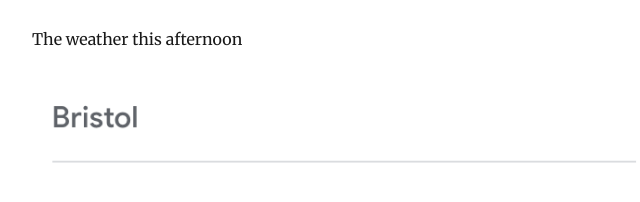
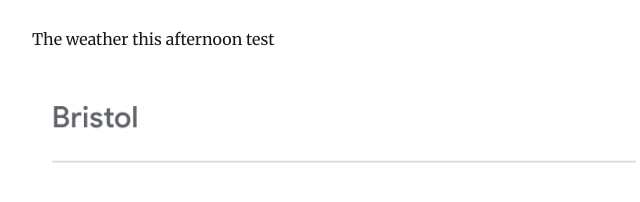
Before and after one commit to 2betafactor/blog, a Gatsby site: page /another-one/another-one/ in a window 1280 px wide. Shown: the part 198-400 px from the top of the page, 293-933 px from the left. Built offline with nearby package versions, Linux system fonts and the light colour scheme; Gatsby itself is replaced by a stand-in of ours; some packages are replaced by stand-ins of ours.

Commit message:
test post

```diff
--- a/content/blog/another-one/another-one.md
+++ b/content/blog/another-one/another-one.md
@@ -3,6 +3,6 @@
 date: "2019-06-01T22:12:03.284Z"
 ---
 
-The weather this afternoon
+The weather this afternoon test
 
 ![](weather.png)
```
